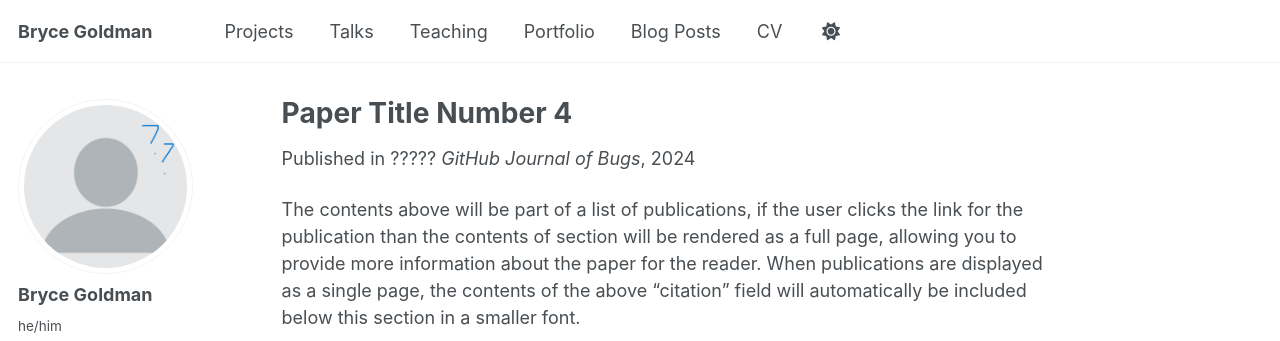
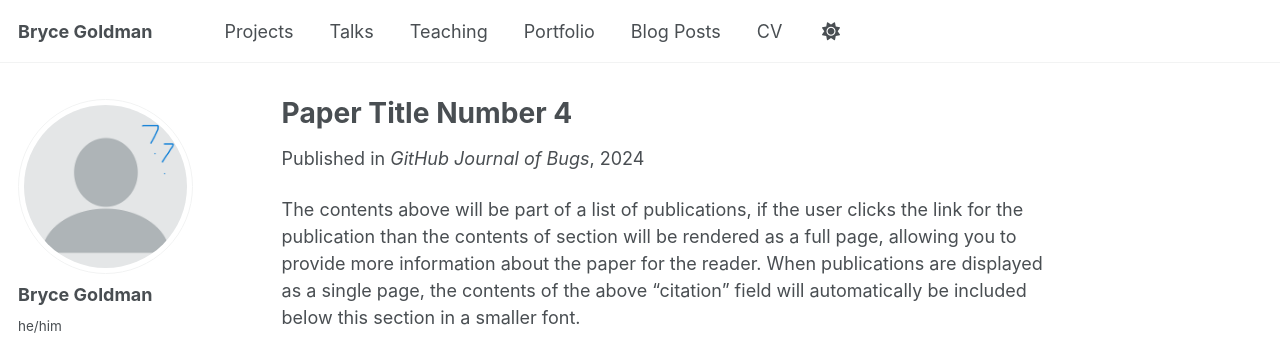
Before and after one commit to Alkizar/alkizar.github.io, a Jekyll site: the page built from _publications/2024-02-17-paper-title-number-4.md, in a window 1280 px wide and 1083 px high. Shown: the top 341 px of the window. Built offline with Jekyll 4.4.1, drawn with Linux system fonts in a browser that asks for light colours.

```diff
--- a/_includes/archive-single.html
+++ b/_includes/archive-single.html
@@ -41,7 +41,7 @@
         {% if post.collection == 'teaching' %}
           <p> {{ post.type }}, <i>{{ post.venue }}</i>, {{ post.date | default: "1900-01-01" | date: "%Y" }} </p>
         {% elsif post.collection == 'publications' %}
-          <p>Published in <i>{{ post.venue }}</i>, {{ post.date | default: "1900-01-01" | date: "%Y" }} </p>
+          <p>Published in ??? <i>{{ post.venue }}</i>, {{ post.date | default: "1900-01-01" | date: "%Y" }} </p>
         {% elsif post.date %}
          <p class="page__date"><strong><i class="fa fa-fw fa-calendar" aria-hidden="true"></i> {{ site.data.ui-text[site.locale].date_label | default: "Published:" }}</strong> <time datetime="{{ post.date | default: "1900-01-01" | date_to_xmlschema }}">{{ post.date | default: "1900-01-01" | date: "%B %d, %Y" }}</time></p>
         {% endif %}
--- a/_layouts/single.html
+++ b/_layouts/single.html
@@ -37,7 +37,7 @@ layout: default
         {% if page.collection == 'teaching' %}
           <p> {{ page.type }}, <i>{{ page.venue }}</i>, {{ page.date | default: "1900-01-01" | date: "%Y" }} </p>
         {% elsif page.venue and page.date %}
-          <p>Published in ????? <i>{{ page.venue }}</i>, {{ page.date | default: "1900-01-01" | date: "%Y" }} </p>
+          <p>Published in <i>{{ page.venue }}</i>, {{ page.date | default: "1900-01-01" | date: "%Y" }} </p>
         {% elsif page.date %}
           <p class="page__date"><strong><i class="fa fa-fw fa-calendar" aria-hidden="true"></i> {{ site.data.ui-text[site.locale].date_label | default: "Published:" }}</strong> <time datetime="{{ page.date | date_to_xmlschema }}">{{ page.date | default: "1900-01-01" | date: "%B %d, %Y" }}</time></p>
         {% endif %}
```
